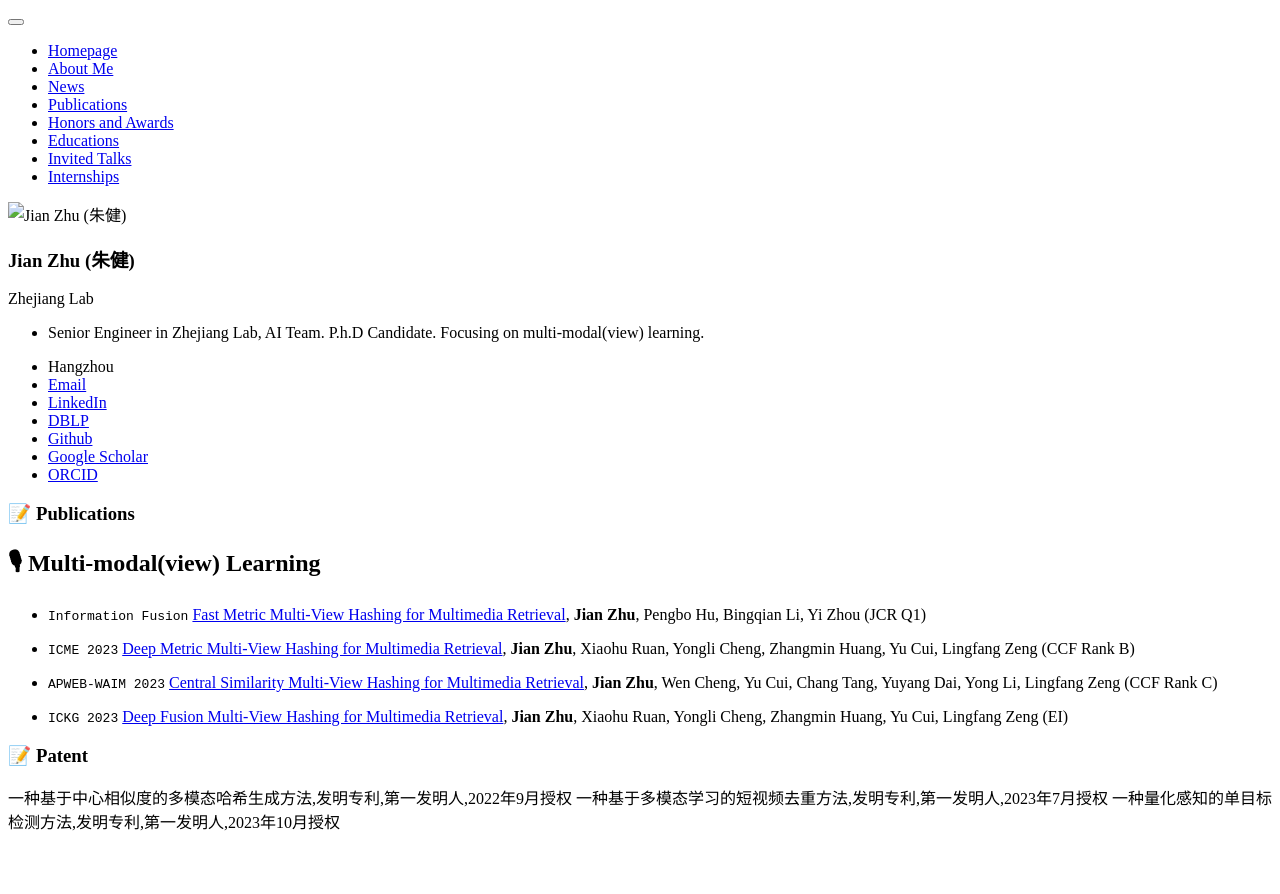
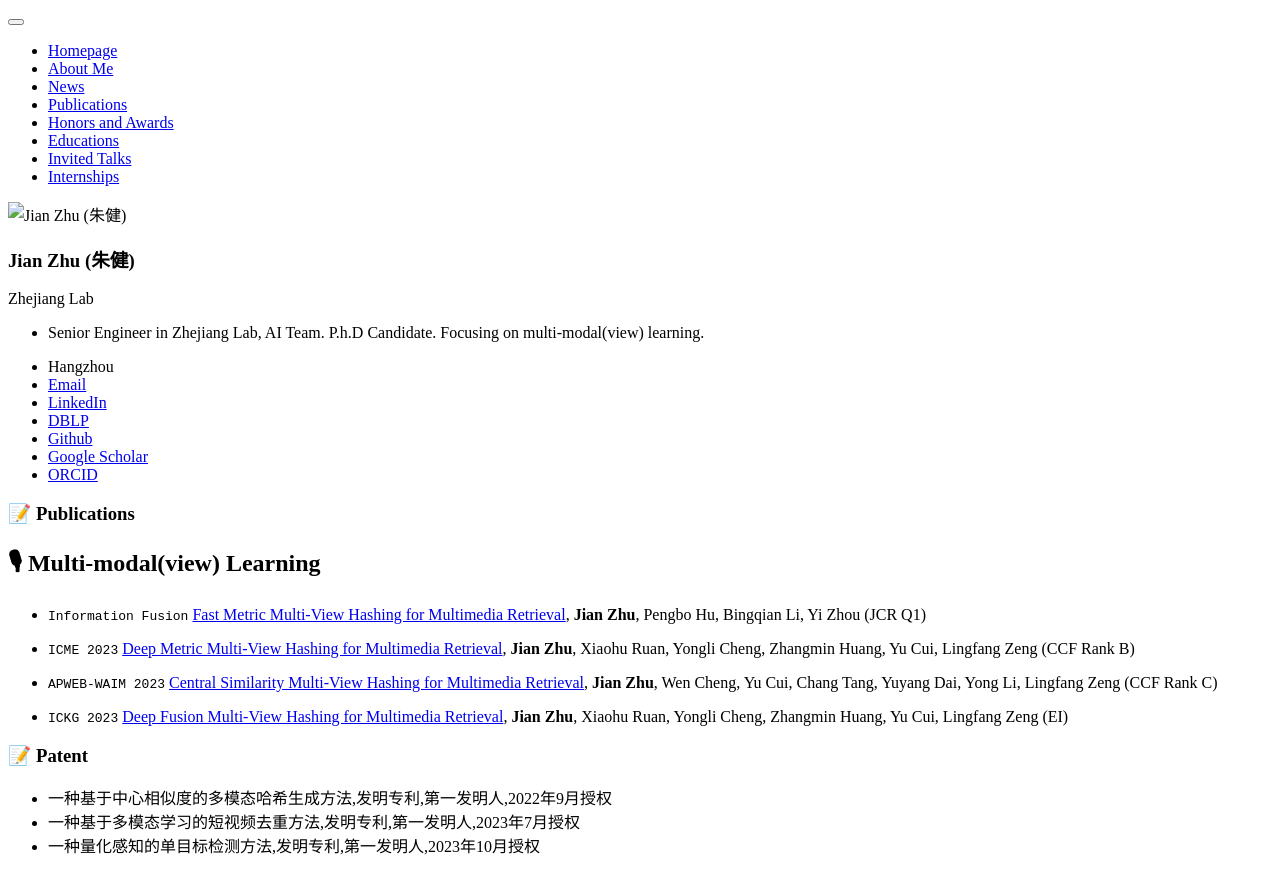
Before and after one commit to HackerHyper/HackerHyper.github.io, a Jekyll site: the page built from _pages/includes/pub.md, in a window 1280 px wide. Shown: the top 894 px of the page. Built offline with Jekyll 4.4.1, drawn with Linux system fonts in a browser that asks for light colours; our own code applies the rules of GitHub Pages for plain Markdown files.

Commit message:
first commit

```diff
--- a/_pages/includes/pub.md
+++ b/_pages/includes/pub.md
@@ -12,6 +12,6 @@
 
 
 # 📝 Patent
-一种基于中心相似度的多模态哈希生成方法,发明专利,第一发明人,2022年9月授权
-一种基于多模态学习的短视频去重方法,发明专利,第一发明人,2023年7月授权
-一种量化感知的单目标检测方法,发明专利,第一发明人,2023年10月授权
+- 一种基于中心相似度的多模态哈希生成方法,发明专利,第一发明人,2022年9月授权
+- 一种基于多模态学习的短视频去重方法,发明专利,第一发明人,2023年7月授权
+- 一种量化感知的单目标检测方法,发明专利,第一发明人,2023年10月授权
```
